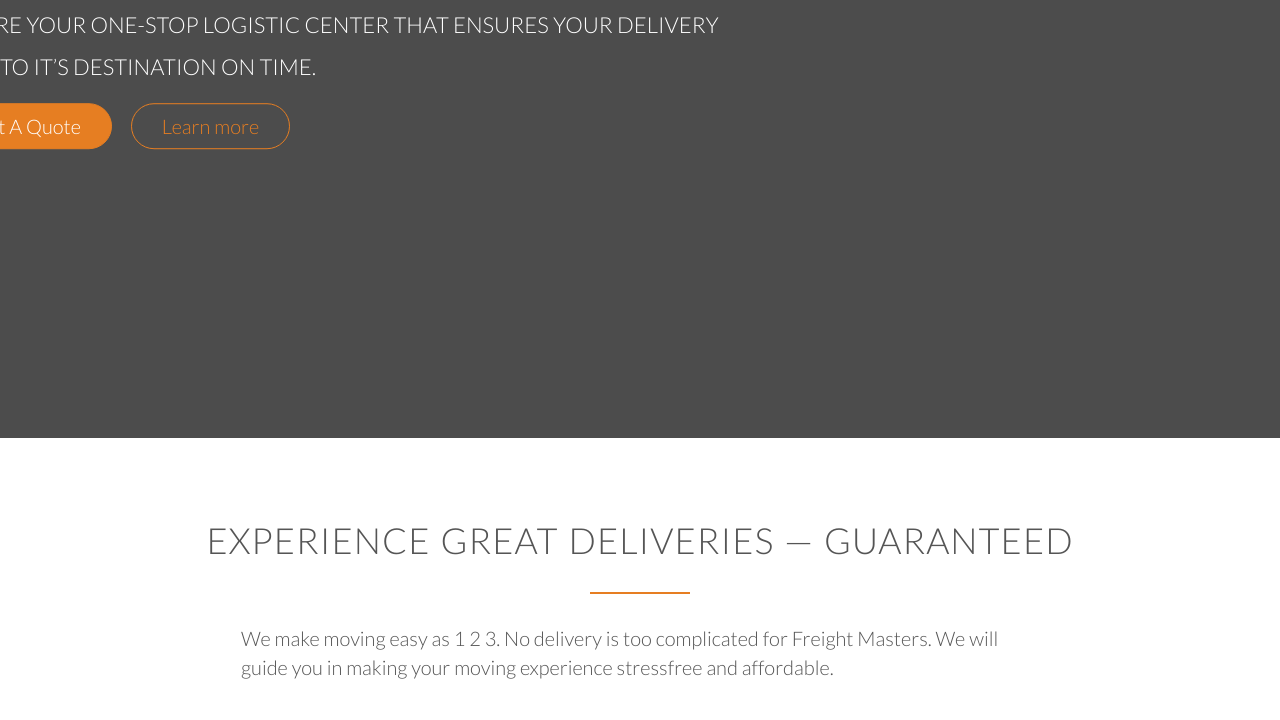
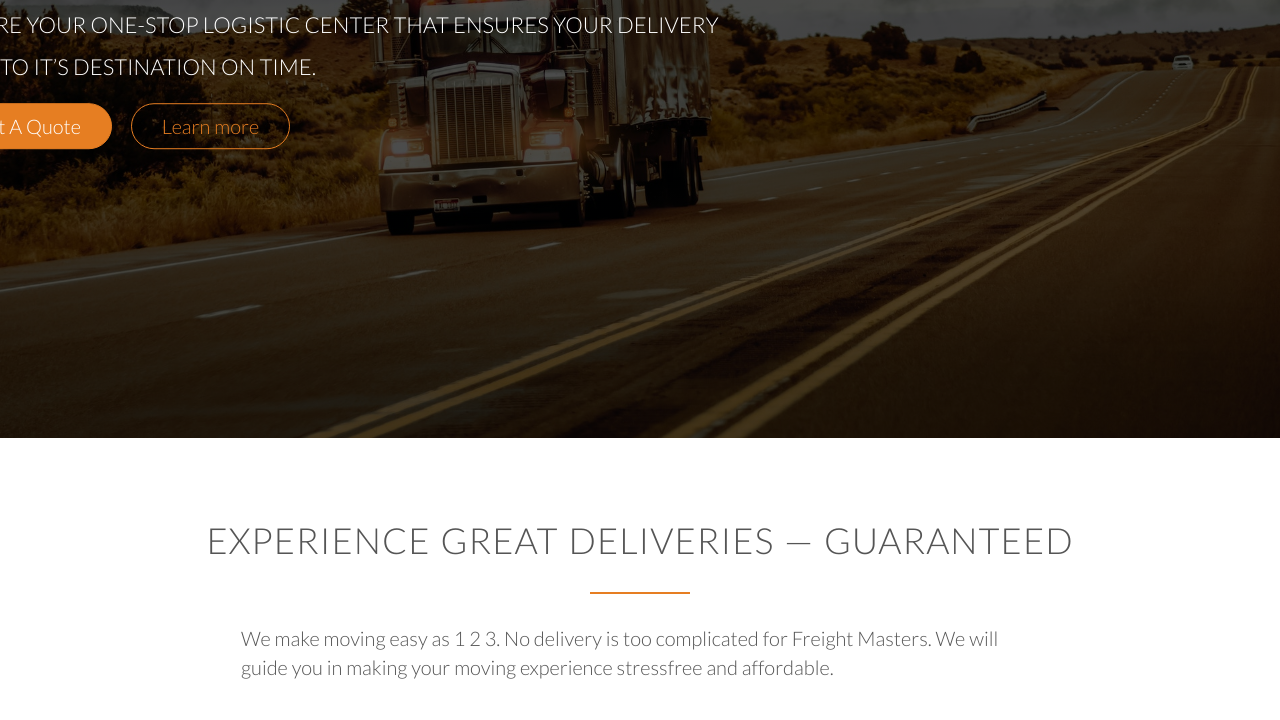
Before and after one commit to dfswebdesign/freightmasters, a plain HTML site: page index.html in a window 1280 px wide. Shown: the part 362-1082 px from the top of the page. Drawn offline with nearby package versions, Linux system fonts and the light colour scheme; the site is published under a folder, as on GitHub Pages, so addresses that start at the root find nothing; a script that the page names is missing; files whose address does not match are found by name.

Commit message:
first commit 9

```diff
--- a/resources/css/style.css
+++ b/resources/css/style.css
@@ -197,8 +197,8 @@ input[type=submit]:active {
 /* ----------------------------------------------- */
 
 header {
-    background-image: -webkit-linear-gradient(rgba(0, 0, 0, 0.7), rgba(0, 0, 0, 0.7)), url(/resources/css/img/photo-6.jpg);
-    background-image: linear-gradient(rgba(0, 0, 0, 0.7), rgba(0, 0, 0, 0.7)), url(/resources/css/img/photo-6.jpg);
+    background-image: -webkit-linear-gradient(rgba(0, 0, 0, 0.7), rgba(0, 0, 0, 0.7)), url(img/photo-6.jpg);
+    background-image: linear-gradient(rgba(0, 0, 0, 0.7), rgba(0, 0, 0, 0.7)), url(img/photo-6.jpg);
     background-size: cover;
     background-position: center;
     position: relative;
```
